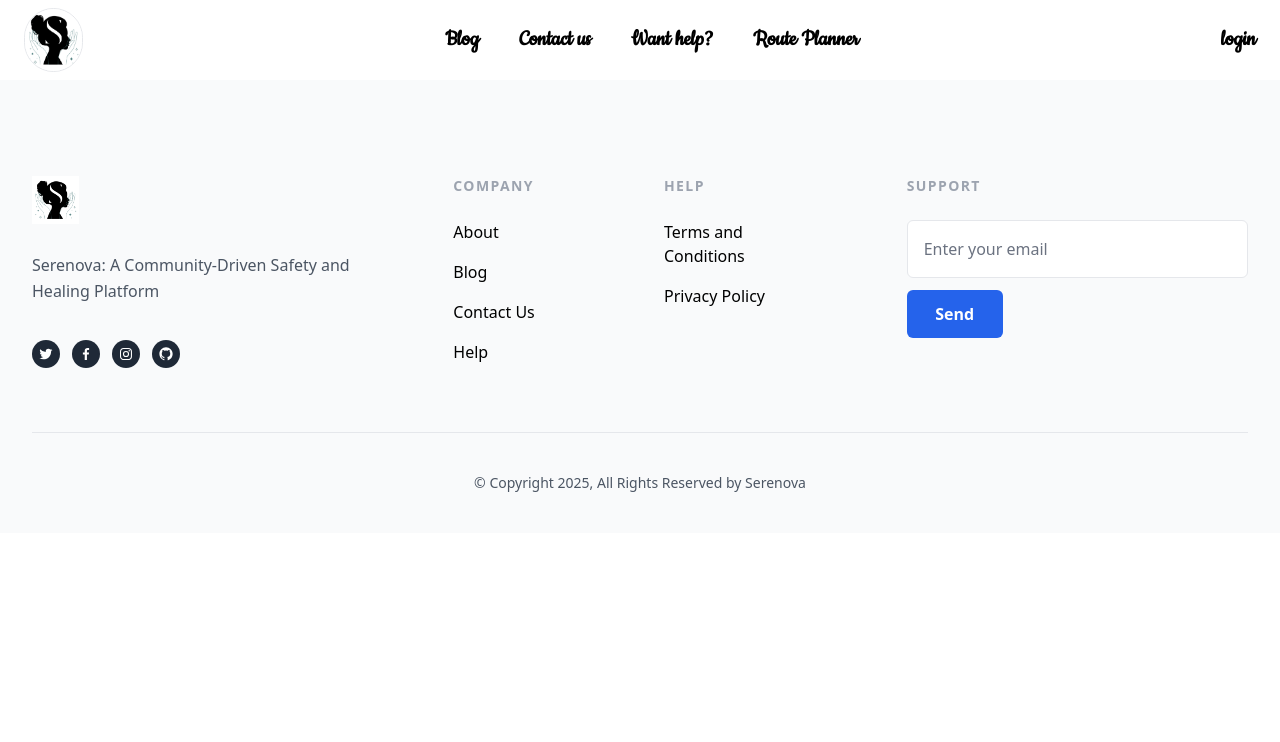
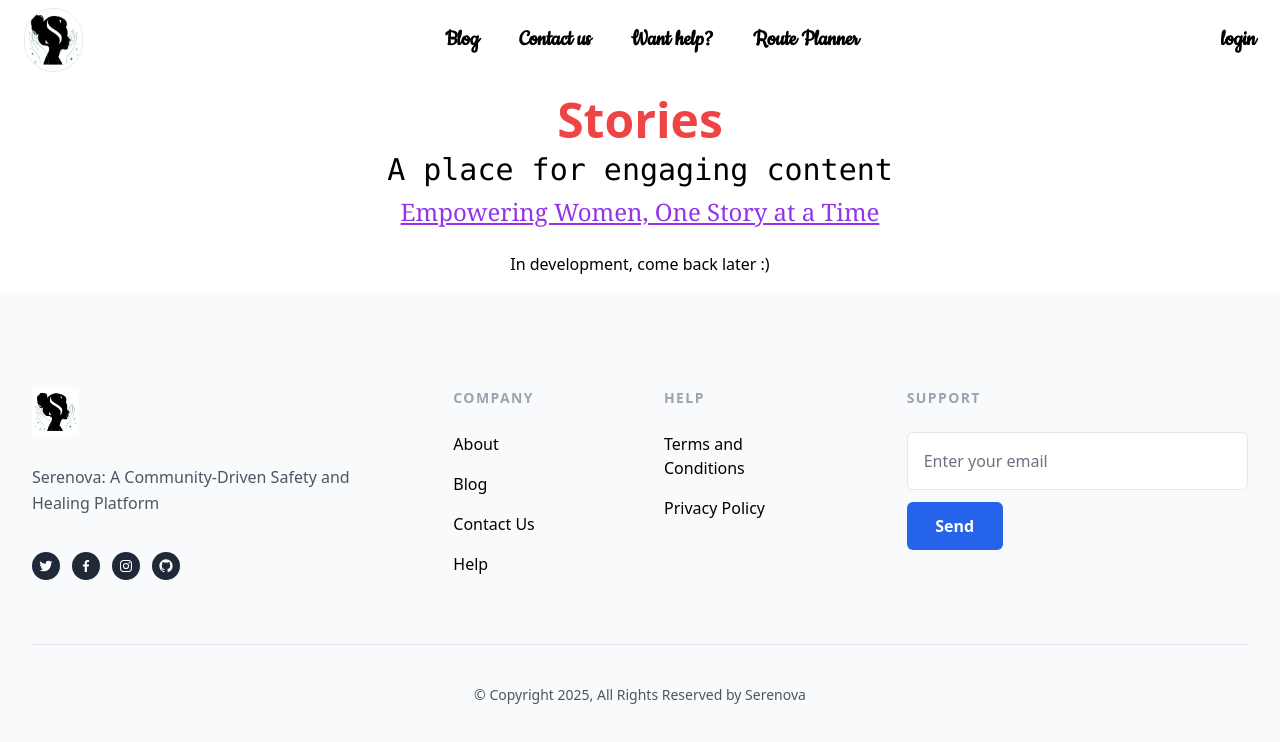
Before and after one commit to Aryan030204/Serenova-Empowering-Women--Protecting-Futures, a React (Vite) app in the folder client/: page /blog in a window 1280 px wide. Shown: the top 742 px of the page. Built offline with nearby package versions, Linux system fonts and the light colour scheme; a web font is replaced by a local one.

Commit message:
Stories page updated

```diff
--- a/client/src/App.jsx
+++ b/client/src/App.jsx
@@ -1,6 +1,5 @@
 import Home from "./pages/Home";
 import { BrowserRouter, Route, Routes } from "react-router";
-import Blog from "./pages/Blog";
 import Header from "./components/Header";
 import Footer from "./components/Footer";
 import ContactUs from "./pages/ContactUs";
@@ -8,8 +7,8 @@ import Login from "./pages/Login";
 import Signup from "./pages/Signup";
 import Help from "./pages/Help";
 import RoutePlanner from "./pages/RoutePlanner";
-import { useEffect } from "react";
 import RouteScorer from "./pages/RouteScorer";
+import Stories from "./pages/Stories";
 function App() {
   return (
     <>
@@ -18,7 +17,7 @@ function App() {
           <Header />
           <Routes>
             <Route path="/" element={<Home />} />
-            <Route path="/blog" element={<Blog />} />
+            <Route path="/blog" element={<Stories />} />
             <Route path="/contact" element={<ContactUs />} />
             <Route path="/help" element={<Help />} />
             <Route path="/routeplanner" element={<RoutePlanner />} />
--- a/client/src/pages/Blog.jsx
+++ /dev/null
@@ -1,9 +0,0 @@
-
-const Blog = () => {
-  return (
-    <div>
-    </div>
-  )
-}
-
-export default Blog
--- /dev/null
+++ b/client/src/pages/Stories.jsx
@@ -0,0 +1,14 @@
+const Stories = () => {
+  return (
+    <div className="flex w-full justify-center items-center p-4">
+      <div className="flex flex-col items-center gap-2">
+        <h1 className="text-5xl font-bold text-red-500">Stories</h1>
+        <h2 className="text-3xl font-mono">A place for engaging content</h2>
+        <p className="text-2xl font-serif text-purple-600 underline">Empowering Women, One Story at a Time</p>
+        <h3 className="mt-4">In development, come back later :) </h3>
+      </div>
+    </div>
+  );
+};
+
+export default Stories;
```
